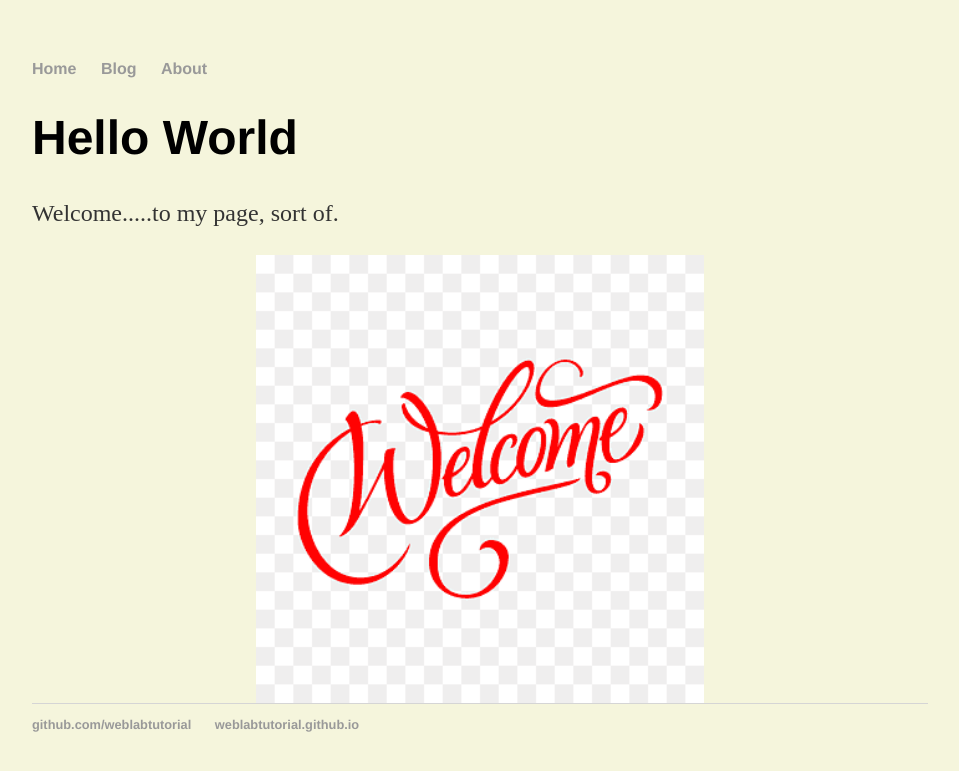
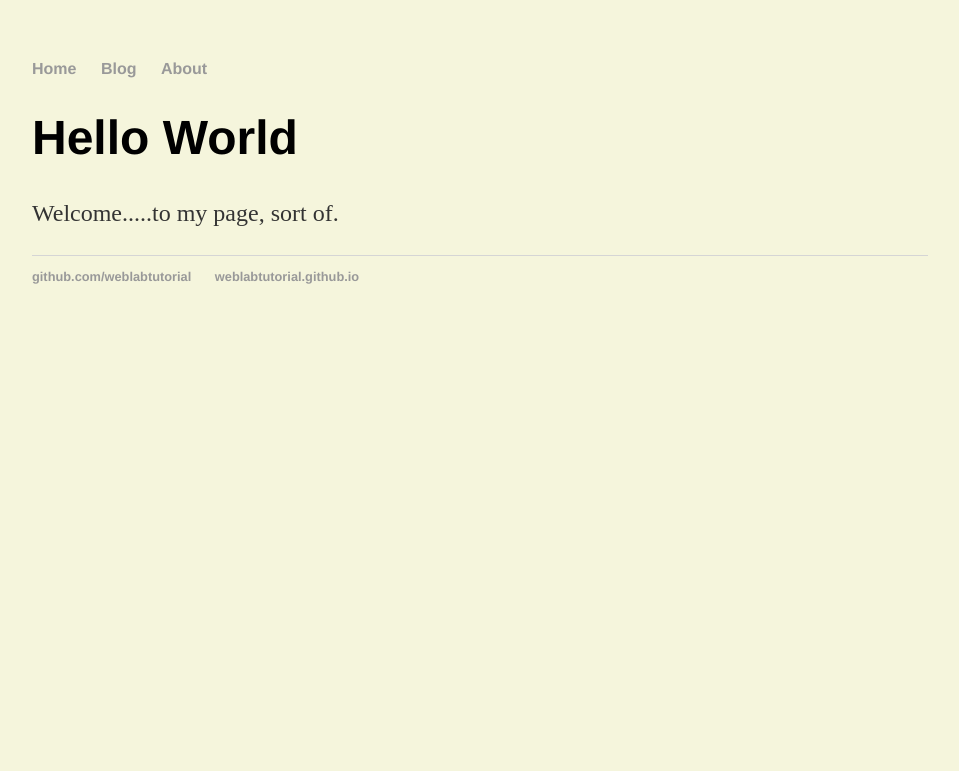
Before and after one commit to cbm2001/cbm2001.github.io, a Jekyll site: the page built from index.html, in a window 1280 px wide. Shown: the top 771 px of the page, without its empty margins (160-1119 px from the left). Built offline with Jekyll 4.4.1, drawn with Linux system fonts in a browser that asks for light colours.

Commit message:
Update index.html

```diff
--- a/index.html
+++ b/index.html
@@ -7,4 +7,3 @@ title: Web Programming
   <p>Welcome.....to my page, sort of.</p>
 
 </div>
-<img src="/images/welcometext.png" alt="welcome pic" style="height: 50%; display: block; margin-right: auto; margin-left: auto; width: 50%;">
```
